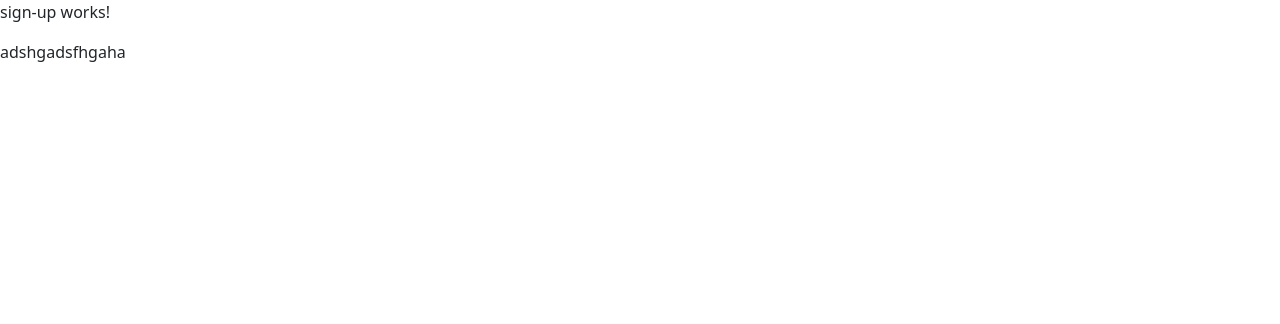
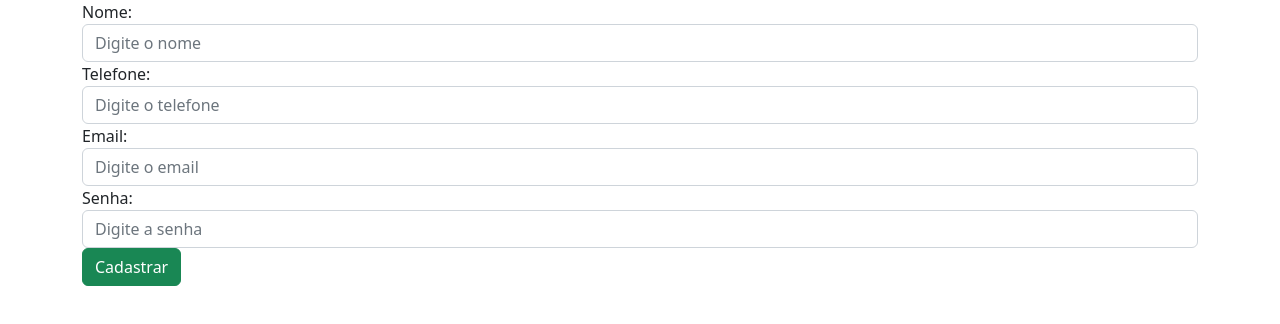
Before and after one commit to frederico-enzo/Pizzaria-Web-Application, an Angular app in the folder Client/: page /signup in a window 1280 px wide. Shown: the top 324 px of the page. Built offline with nearby package versions, Linux system fonts and the light colour scheme.

Commit message:
Form para cadastro de cliente pronto Falta a  melhorerias steticas e a vinculaçao com a service

```diff
--- a/Client/src/app/COMPONENTS/system/sign-up/sign-up.component.html
+++ b/Client/src/app/COMPONENTS/system/sign-up/sign-up.component.html
@@ -1,2 +1,22 @@
-<p>sign-up works!</p>
-adshgadsfhgaha
+<div class="container">
+
+    <form>
+        <div class="form-group">
+            <label for="nome">Nome:</label>
+            <input type="text" class="form-control" id="nome" placeholder="Digite o nome" required>
+        </div>
+        <div class="form-group">
+            <label for="telefone">Telefone:</label>
+            <input type="text" class="form-control" id="telefone" placeholder="Digite o telefone" required>
+        </div>
+        <div class="form-group">
+            <label for="email">Email:</label>
+            <input type="email" class="form-control" id="email" placeholder="Digite o email" required>
+        </div>
+        <div class="form-group">
+            <label for="senha">Senha:</label>
+            <input type="password" class="form-control" id="senha" placeholder="Digite a senha" required>
+        </div>
+        <button type="submit" class="btn btn-success">Cadastrar</button>
+    </form>
+</div>
--- a/Client/src/app/COMPONENTS/system/sign-up/sign-up.component.scss
+++ b/Client/src/app/COMPONENTS/system/sign-up/sign-up.component.scss
@@ -0,0 +1,13 @@
+.singup{
+    width: 50vw;
+    height: 100vh;
+}
+
+.win{
+    width: 45vw;
+    height: 40vh;
+    padding:  0 80px;
+    border: 0.5px rgb(163, 163, 163) solid;
+    border-radius: 10px;
+
+}
```
